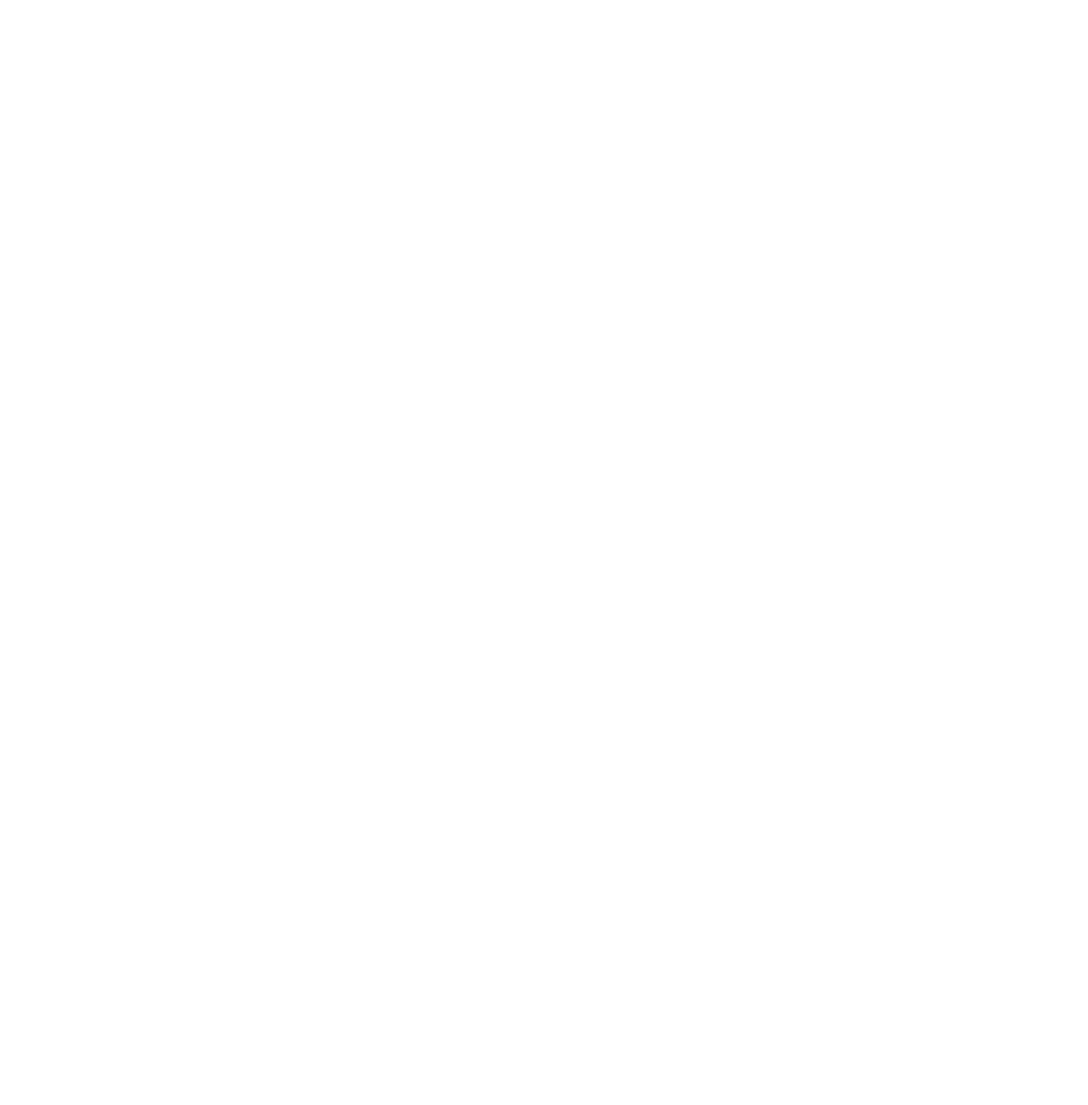
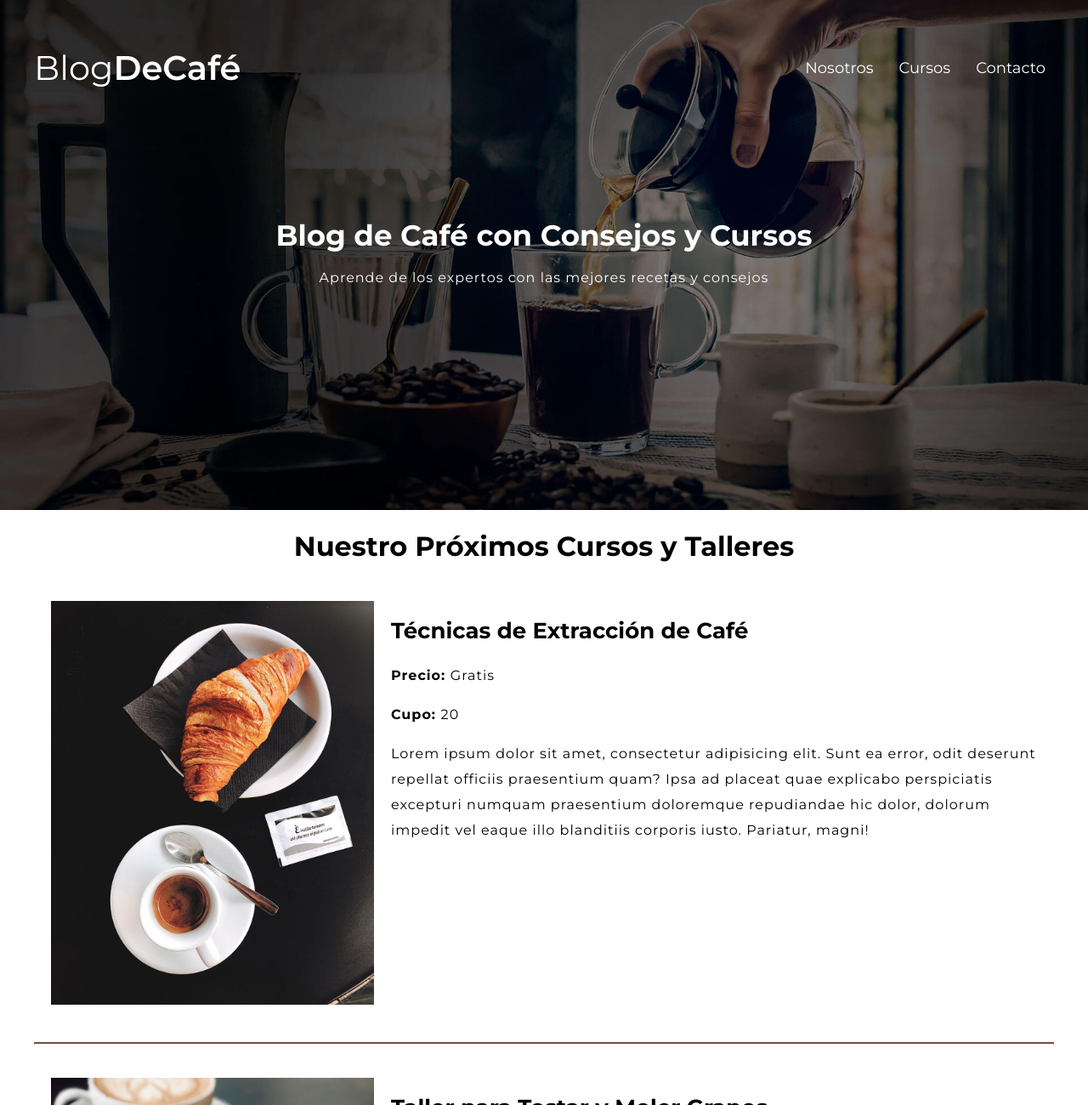
Before and after one commit to MarlonCJ/blog-de-cafe, a plain HTML site: page cursos.html in a window 1280 px wide. Shown: the top 1300 px of the page at 85% size. Before the commit the page ends 800 px from the top, so only its background shows below. Drawn offline with Linux system fonts and the light colour scheme.

Commit message:
cursos finalizado

```diff
--- a/css/style.css
+++ b/css/style.css
@@ -209,20 +209,8 @@ h3{
     padding: 2rem;
 }
 
-.blog__content-title{
-
-}
-
 .entrada{
    margin-bottom: 3rem;
-}
-
-.entrada__photo{
-
-}
-
-.entrada__imagen-link{
-
 }
 
 .entrada__imagen{
@@ -230,27 +218,11 @@ h3{
     border-radius: 2rem;
 }
 
-.entrada__title{
-
-}
-
 
 .blog__sidebar{
     grid-area: aside;
     padding: 2rem;
     border-radius: 1rem;
-}
-
-.blog__sidebar-title{
-
-}
-
-.sidebar-item{
-
-}
-
-.sidebar-item__title{
-
 }
 
 .sidebar-item__text{
@@ -307,6 +279,40 @@ h3{
         flex-basis: calc(50% - 1rem);
     }
 }
+
+/* cursos */
+
+.curso{
+    display: grid;
+    grid-template-columns: 1fr;
+    grid-template-rows: auto;
+    gap: 2rem;
+    padding: 2rem;
+}
+
+.curso__imagen img{
+    width: 100%;
+}
+
+.curso__dato{
+    font-weight: bold;
+}
+
+.curso__dato span{
+    font-weight: normal;
+}
+
+
+@media(min-width: 768px){
+    .curso{
+        grid-template-columns: 1fr 2fr;
+    }
+}
+
+
+
+
+
 /* footer */
 
 .footer{
--- a/cursos.html
+++ b/cursos.html
@@ -0,0 +1,89 @@
+<!DOCTYPE html>
+<html lang="en">
+<head>
+    <meta charset="UTF-8">
+    <meta name="viewport" content="width=device-width, initial-scale=1.0">
+    <link rel="preconnect" href="https://fonts.googleapis.com">
+    <link rel="preconnect" href="https://fonts.gstatic.com" crossorigin>
+    <link href="https://fonts.googleapis.com/css2?family=Montserrat:ital,wght@0,100..900;1,100..900&display=swap" rel="stylesheet">
+    <link rel="stylesheet" href="css/normalize.css">
+    <link rel="stylesheet" href="css/style.css">
+    <title>Blog de Cafe</title>
+</head>
+<body>
+    <!-- HERO -->
+    <header class="header">
+        <div class="header__menu contenedor">
+            <div class="menu-logo">
+                <a class="menu-logo__link" href="index.html">Blog<span>DeCafé</span></a>
+            </div>
+            <nav class="menu-nav">
+                <a class="menu-nav__link" href="nosotros.html">Nosotros</a>
+                <a class="menu-nav__link" href="cursos.html">Cursos</a>
+                <a class="menu-nav__link" href="contacto.html">Contacto</a>
+            </nav>
+        </div>
+        <div class="header__content">
+            <h1 class="header__title">Blog de Café con Consejos y Cursos</h1>
+            <p class="header__text">Aprende de los expertos con las mejores recetas y consejos</p>
+        </div>
+    </header>
+
+    <!-- MAIN -->
+    <main class="margin-top-botton contenedor">
+        <h1 class="margin-top-botton">Nuestro Próximos Cursos y Talleres</h1>
+        <div class="cursos">
+            <section class="curso">
+                <div class="curso__imagen">
+                    <img src="img/curso1.jpg" alt="curso">
+                </div>
+                <div class="curso__contenido">
+                    <h2 class="curso__titulo">Técnicas de Extracción de Café</h2>
+                    <p class="curso__dato">Precio: <span>Gratis</span></p>
+                    <p class="curso__dato">Cupo: <span>20</span></p>
+                    <p class="curso__descripcion">Lorem ipsum dolor sit amet, consectetur adipisicing elit. Sunt ea error, odit deserunt repellat officiis praesentium quam? Ipsa ad placeat quae explicabo perspiciatis excepturi numquam praesentium doloremque repudiandae hic dolor, dolorum impedit vel eaque illo blanditiis corporis iusto. Pariatur, magni!</p>
+                </div>
+            </section>
+            <hr>
+            <section class="curso">
+                <div class="curso__imagen">
+                    <img src="img/curso2.jpg" alt="curso">
+                </div>
+                <div class="curso__contenido">
+                    <h2 class="curso__titulo">Taller para Tostar y Moler Granos</h2>
+                    <p class="curso__dato">Precio: <span>Gratis</span></p>
+                    <p class="curso__dato">Cupo: <span>20</span></p>
+                    <p class="curso__descripcion">Lorem ipsum dolor sit amet, consectetur adipisicing elit. Sunt ea error, odit deserunt repellat officiis praesentium quam? Ipsa ad placeat quae explicabo perspiciatis excepturi numquam praesentium doloremque repudiandae hic dolor, dolorum impedit vel eaque illo blanditiis corporis iusto. Pariatur, magni!</p>
+                </div>
+            </section>
+            <hr>
+            <section class="curso">
+                <div class="curso__imagen">
+                    <img src="img/curso1.jpg" alt="curso">
+                </div>
+                <div class="curso__contenido">
+                    <h2 class="curso__titulo">4 Recetas de Café para Principiantes</h2>
+                    <p class="curso__dato">Precio: <span>Gratis</span></p>
+                    <p class="curso__dato">Cupo: <span>20</span></p>
+                    <p class="curso__descripcion">Lorem ipsum dolor sit amet, consectetur adipisicing elit. Sunt ea error, odit deserunt repellat officiis praesentium quam? Ipsa ad placeat quae explicabo perspiciatis excepturi numquam praesentium doloremque repudiandae hic dolor, dolorum impedit vel eaque illo blanditiis corporis iusto. Pariatur, magni!</p>
+                </div>
+            </section>
+        </div>
+    </main>
+
+    <!-- footer -->
+
+    <footer class="footer">
+        <div class="header__menu contenedor">
+            <div class="menu-logo">
+                <a class="menu-logo__link" href="index.html">Blog<span>DeCafé</span></a>
+            </div>
+            <nav class="menu-nav">
+                <a class="menu-nav__link" href="nosotros.html">Nosotros</a>
+                <a class="menu-nav__link" href="cursos.html">Cursos</a>
+                <a class="menu-nav__link" href="contacto.html">Contacto</a>
+            </nav>
+            </div>
+    </footer>
+</body>
+</html>
```
